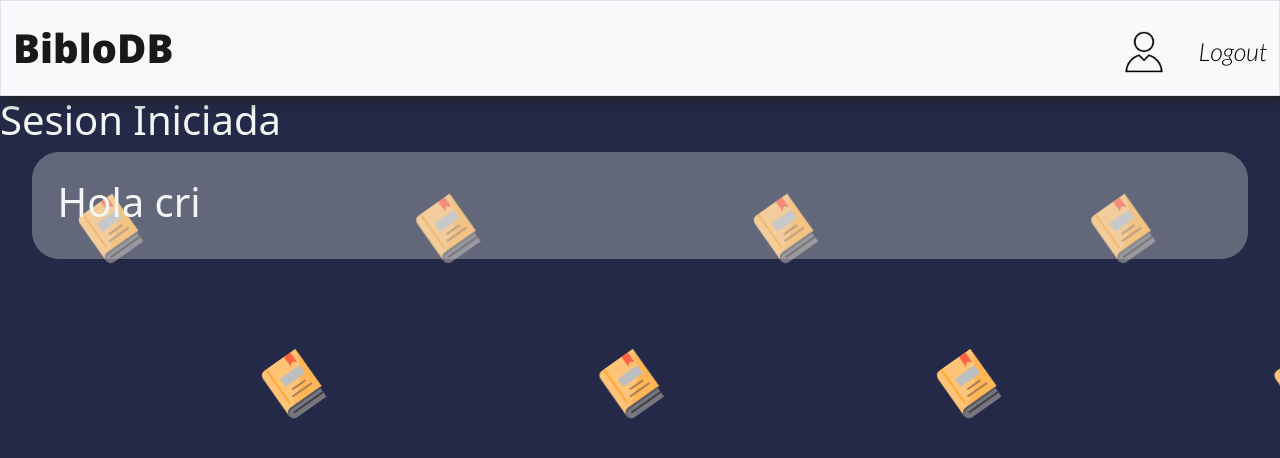
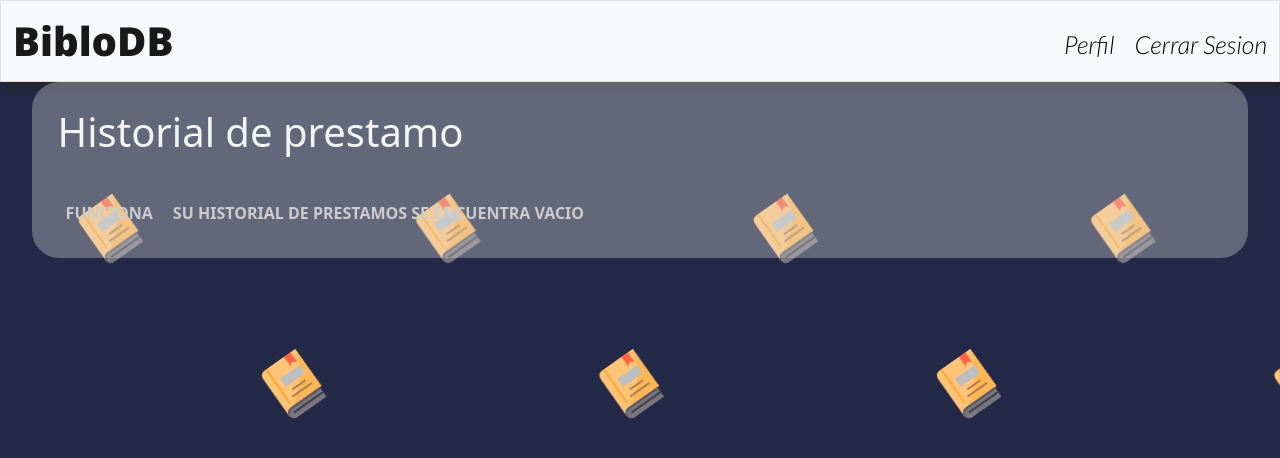
Before and after one commit to Mau5trakt/biblodb, a Python web app: template templates/ulogin.html in a window 1280 px wide. Shown: the top 458 px of the page. Run offline with Jinja, Linux system fonts and the light colour scheme; the template is opened without the code that fills it, so the values that code supplies are empty.

Commit message:
added links to the nav and erased the icons

```diff
--- a/templates/ulogin.html
+++ b/templates/ulogin.html
@@ -5,13 +5,13 @@
 {% endblock %}
 
 {% block links %}
-    <li class="nav-item"> <img src="../static/user.png" class="nav-link icono"> </li>
-    <li class="nav-item d-flex align-items-center"><a class="nav-item nav-links" href="/logout">Logout</a></li>
+    <li class="nav-item d-flex align-items-center"><a class="nav-item nav-links" href="/perfil">Perfil</a></li>
+    <li class="nav-item d-flex align-items-center"><a class="nav-item nav-links" href="/logout">Cerrar Sesion</a></li>
 {% endblock %}
 
 
 {% block contenido %}
-    <h1> Sesion Iniciada</h1>
+
 <div class ="main-container">
 
     <div class="books-container">
@@ -19,8 +19,9 @@
     </div>
 
     <div class="historial">
-        <h1>Hola cri</h1>
-
+        <h1>Historial de prestamo</h1>
+        <h2> Funciona</h2>
+        <h2> Su historial de prestamos se encuentra vacio</h2>
     </div>
 
 </div>
```
